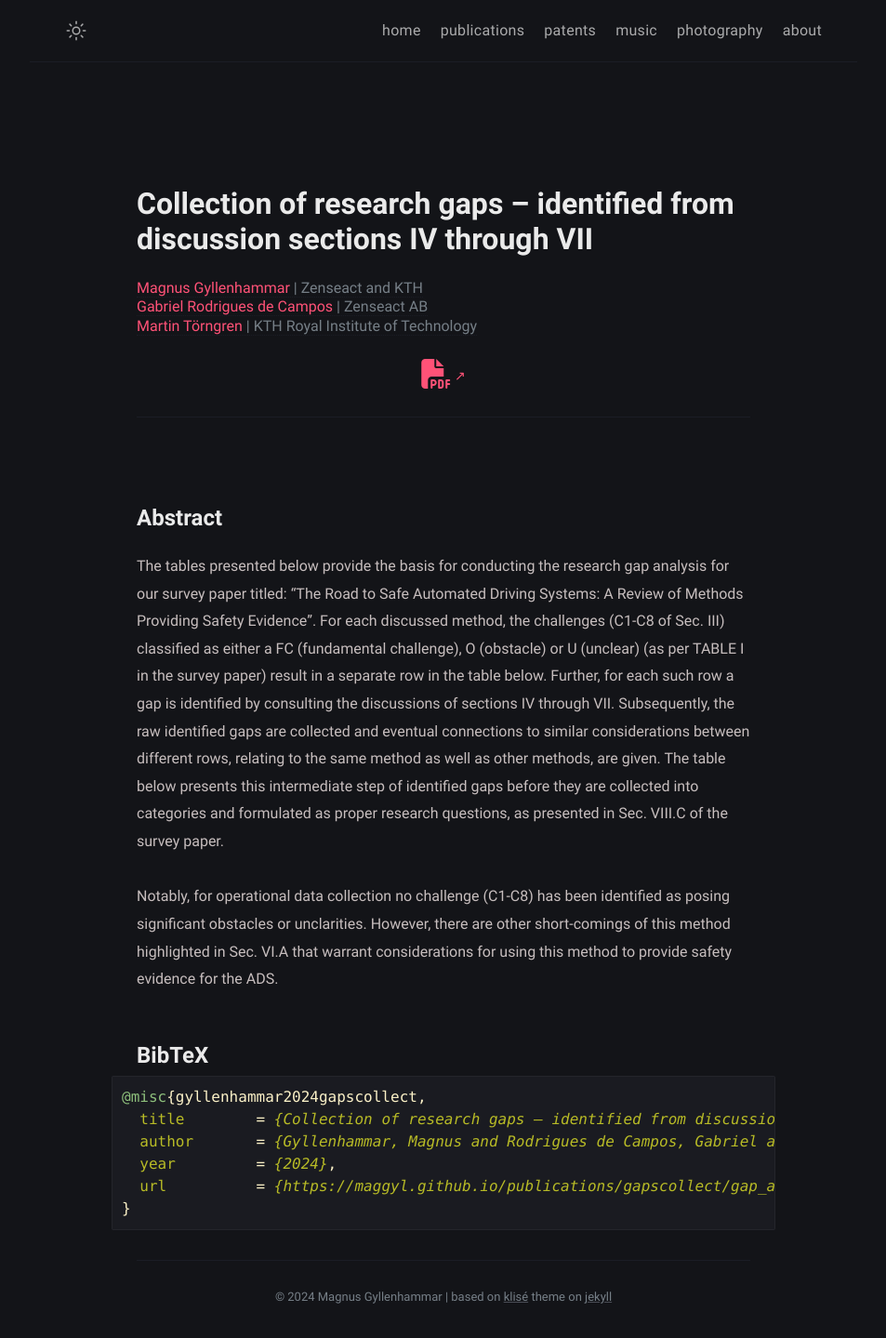
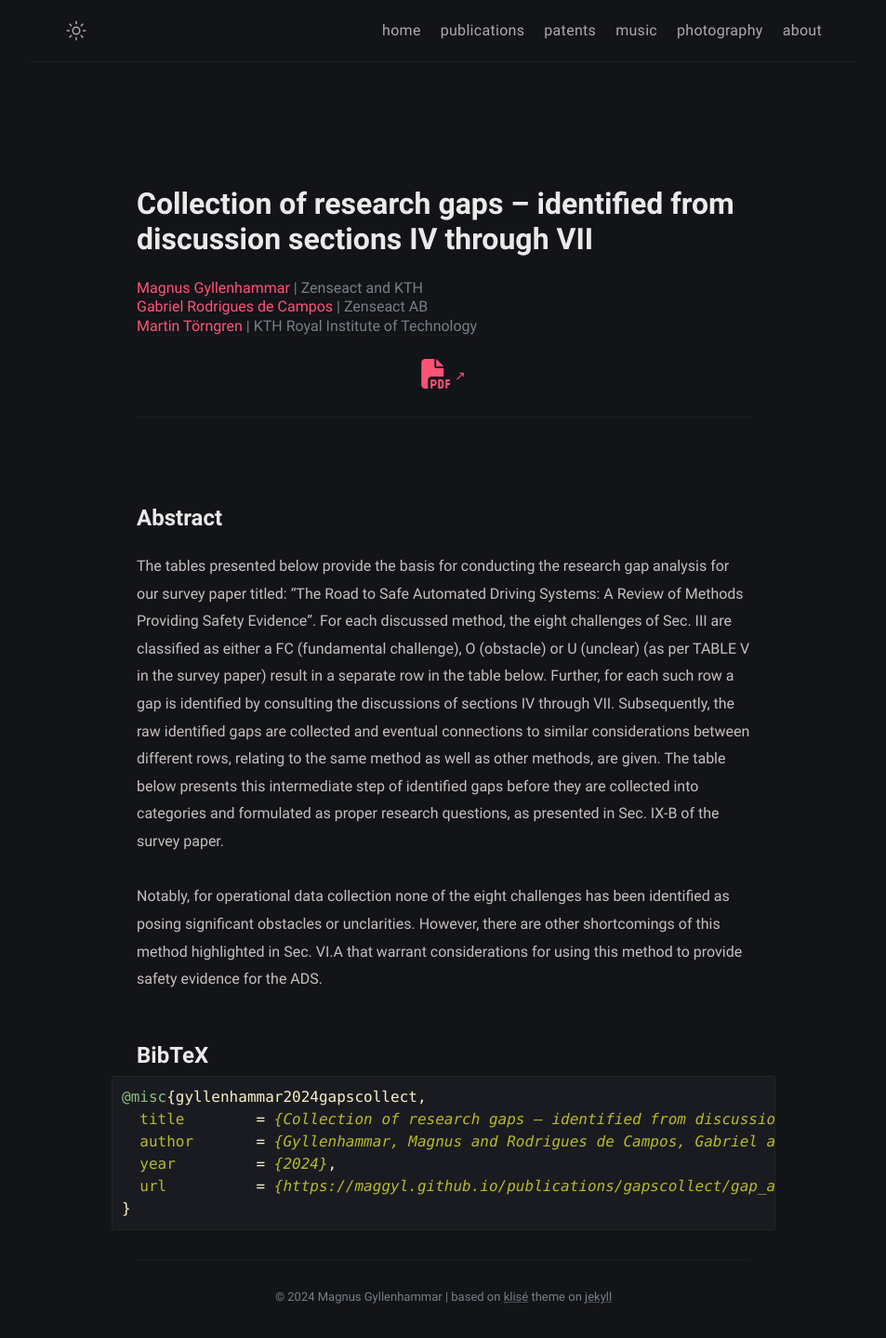
Before and after one commit to maggyl/maggyl.github.io, a Jekyll site: the page built from _publications/gapscollect/2024-02-27-gapscollect.md, in a window 1280 px wide. Shown: the whole page at 93% size, without its empty margins (163-1116 px from the left). Built offline with Jekyll 4.4.1, drawn with Linux system fonts in a browser that asks for light colours.

Commit message:
And also updating webpost of gapscollect

````diff
--- a/_publications/gapscollect/2024-02-27-gapscollect.md
+++ b/_publications/gapscollect/2024-02-27-gapscollect.md
@@ -13,9 +13,10 @@ hidden: 1
 ---
 
 # Abstract
-The tables presented below provide the basis for conducting the research gap analysis for our survey paper titled: "The Road to Safe Automated Driving Systems: A Review of Methods Providing Safety Evidence". For each discussed method, the challenges (C1-C8 of Sec. III) classified as either a FC (fundamental challenge), O (obstacle) or U (unclear) (as per TABLE I in the survey paper) result in a separate row in the table below. Further, for each such row a gap is identified by consulting the discussions of sections IV through VII. Subsequently, the raw identified gaps are collected and eventual connections to similar considerations between different rows, relating to the same method as well as other methods, are given. The table below presents this intermediate step of identified gaps before they are collected into categories and formulated as proper research questions, as presented in Sec. VIII.C of the survey paper.
+The tables presented below provide the basis for conducting the research gap analysis for our survey paper titled: "The Road to Safe Automated Driving Systems: A Review of Methods Providing Safety Evidence". For each discussed method, the eight challenges of Sec. III are classified as either a FC (fundamental challenge), O (obstacle) or U (unclear) (as per TABLE V in the survey paper) result in a separate row in the table below. Further, for each such row a gap is identified by consulting the discussions of sections IV through VII. Subsequently, the raw identified gaps are collected and eventual connections to similar considerations between different rows, relating to the same method as well as other methods, are given. The table below presents this intermediate step of identified gaps before they are collected into categories and formulated as proper research questions, as presented in Sec. IX-B of the survey paper.
 
-Notably, for operational data collection no challenge (C1-C8) has been identified as posing significant obstacles or unclarities. However, there are other short-comings of this method highlighted in Sec. VI.A that warrant considerations for using this method to provide safety evidence for the ADS.
+Notably, for operational data collection none of the eight challenges has been identified as posing significant obstacles or unclarities. However, there are other shortcomings of this method highlighted in Sec. VI.A that warrant considerations for using this method to provide safety evidence for the ADS.
+
 
 # BibTeX
 ```bibtex
````
